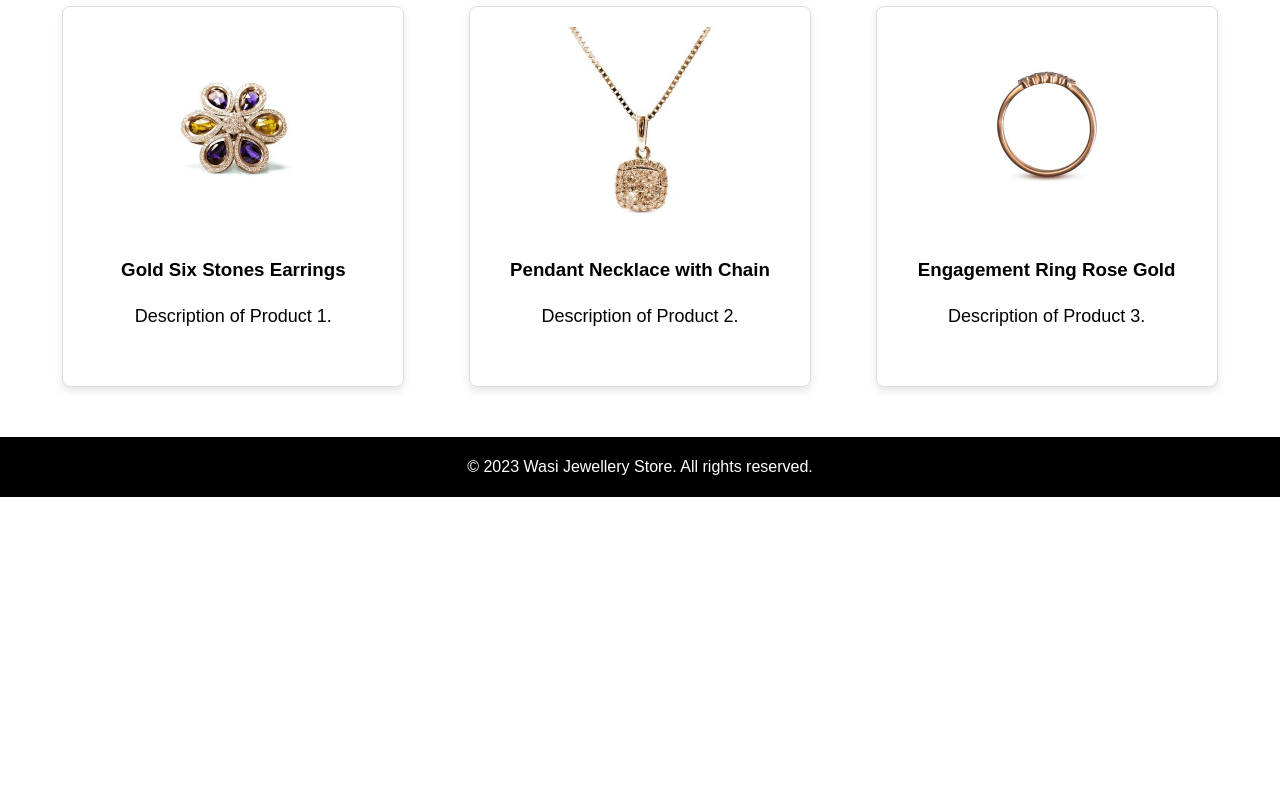
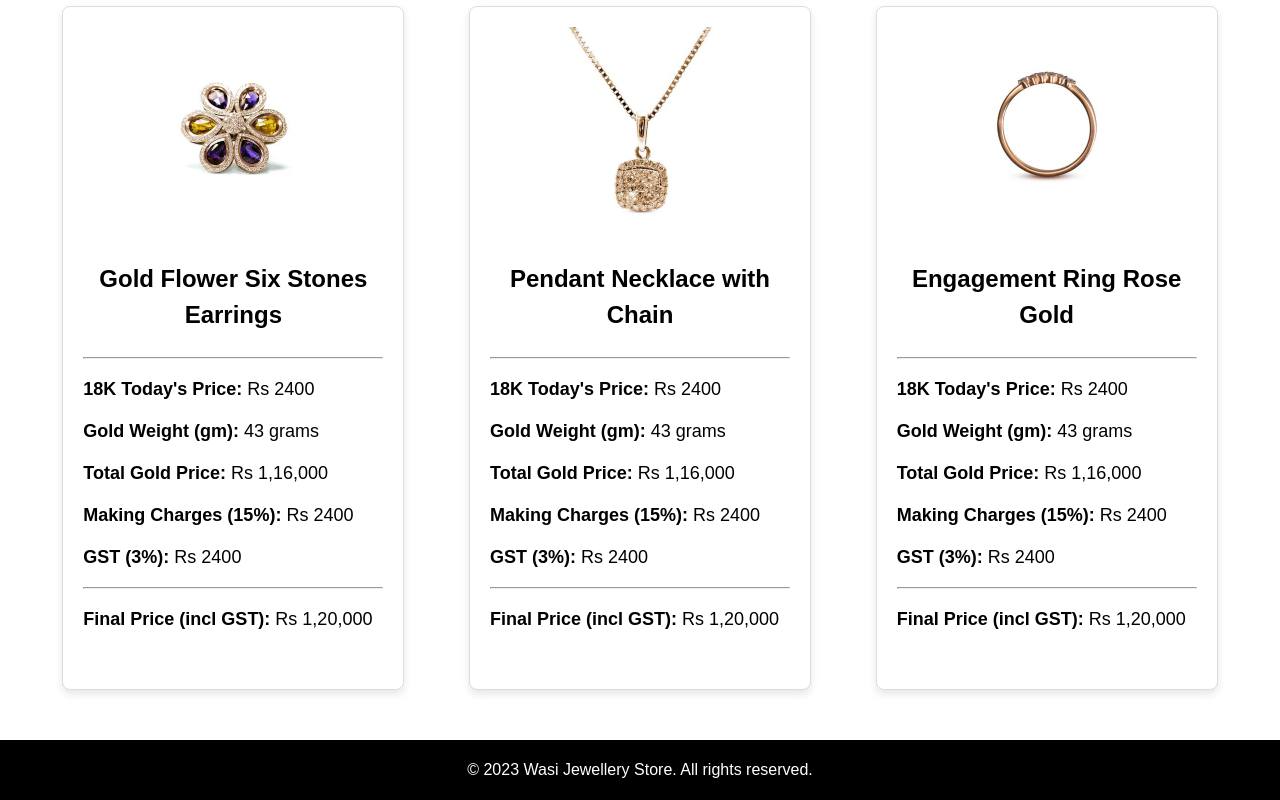
Before and after one commit to wAsI7/Jewellery-Store, a website: page index.html in a window 1280 px wide. Shown: the part 500-1300 px from the top of the page. Before the commit the page ends 997 px from the top, so only its background shows below. Drawn offline with Linux system fonts and the light colour scheme.

Commit message:
Jewellery

```diff
--- a/index.css
+++ b/index.css
@@ -83,6 +83,14 @@ body {
     object-fit: cover;
 }
 
+.product h3{
+    font-size: 24px;
+    line-height: 1.5em;
+}
+.product p{
+    text-align: start;
+}
+
 .product-details {
     padding: 20px;
 }
--- a/index.html
+++ b/index.html
@@ -23,21 +23,43 @@
 
         <div class="best-sellers">
             <div class="product">
-                <img src="./images/Earrings.jpg" alt="Product 1">
-                <h3>Gold Six Stones Earrings</h3>
-                <p>Description of Product 1.</p>
+                <img src="./images/Earrings.jpg" alt="Earrings">
+                <h3>Gold Flower Six Stones Earrings</h3>
+                <hr>
+                <p><b>18K Today's Price:</b> Rs 2400</p>
+                <p><b>Gold Weight (gm):</b> 43 grams</p>
+                <p><b>Total Gold Price:</b> Rs 1,16,000</p>
+                <p><b>Making Charges (15%):</b> Rs 2400</p>
+                <p><b>GST (3%):</b> Rs 2400</p>
+                <hr>
+                <p><b>Final Price (incl GST):</b> Rs 1,20,000</p>
+
             </div>
 
             <div class="product">
-                <img src="./images/Necklace.jpg" alt="Product 2">
+                <img src="./images/Necklace.jpg" alt="Necklace">
                 <h3>Pendant Necklace with Chain</h3>
-                <p>Description of Product 2.</p>
+                <hr>
+                <p><b>18K Today's Price:</b> Rs 2400</p>
+                <p><b>Gold Weight (gm):</b> 43 grams</p>
+                <p><b>Total Gold Price:</b> Rs 1,16,000</p>
+                <p><b>Making Charges (15%):</b> Rs 2400</p>
+                <p><b>GST (3%):</b> Rs 2400</p>
+                <hr>
+                <p><b>Final Price (incl GST):</b> Rs 1,20,000</p>
             </div>
 
             <div class="product">
-                <img src="./images/Rings.jpg" alt="Product 3">
+                <img src="./images/Rings.jpg" alt="Ring">
                 <h3>Engagement Ring Rose Gold</h3>
-                <p>Description of Product 3.</p>
+                <hr>
+                <p><b>18K Today's Price:</b> Rs 2400</p>
+                <p><b>Gold Weight (gm):</b> 43 grams</p>
+                <p><b>Total Gold Price:</b> Rs 1,16,000</p>
+                <p><b>Making Charges (15%):</b> Rs 2400</p>
+                <p><b>GST (3%):</b> Rs 2400</p>
+                <hr>
+                <p><b>Final Price (incl GST):</b> Rs 1,20,000</p>
             </div>
         </div>
     </div>
```
